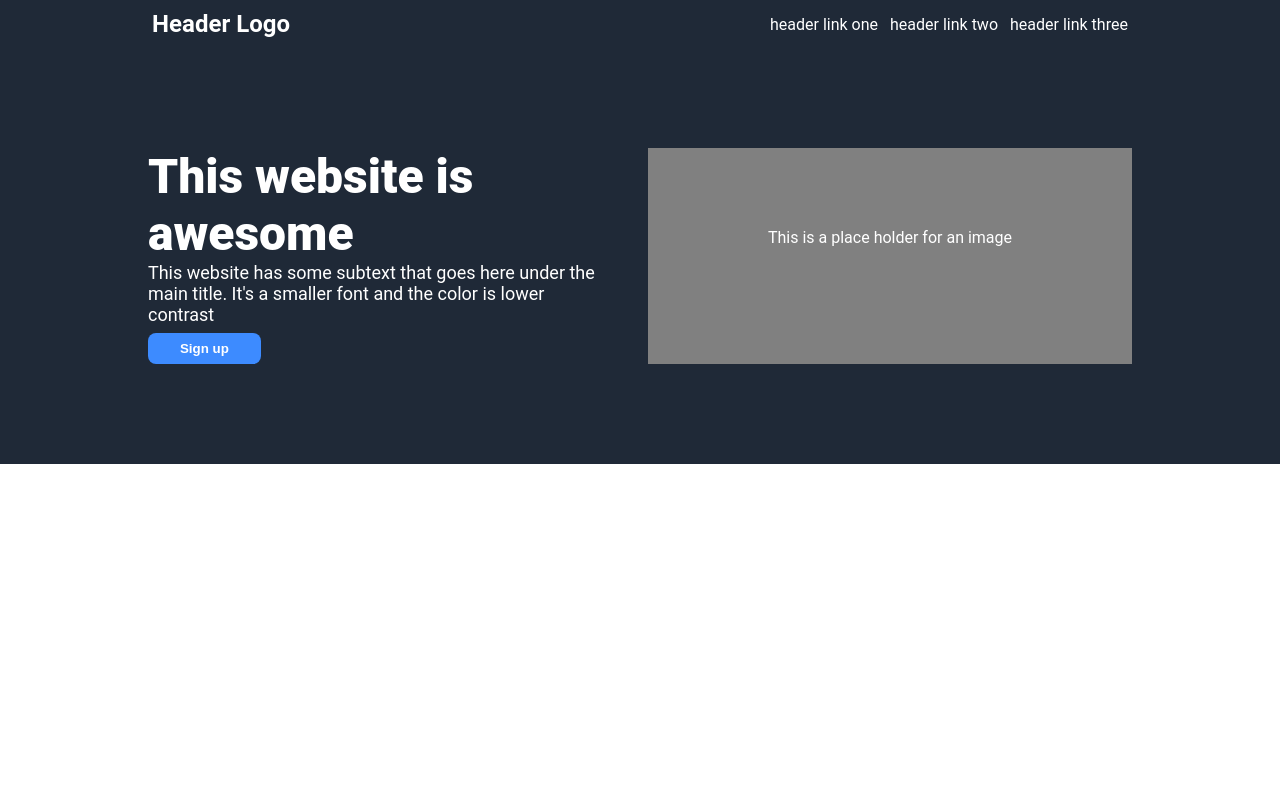
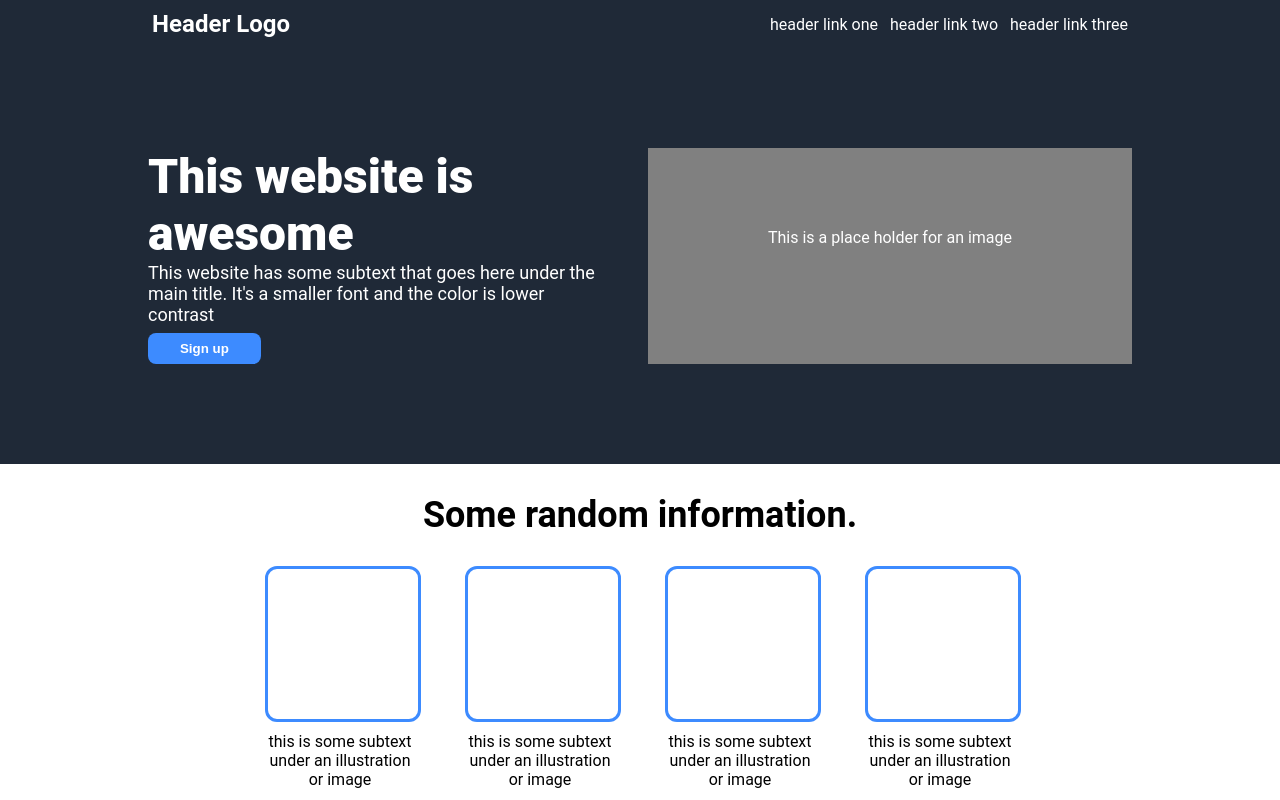
Before and after one commit to JDorman555/odin-landing-page, a plain HTML site: page index.html in a window 1280 px wide. Drawn offline with Linux system fonts and the light colour scheme.

Commit message:
Setup info section

```diff
--- a/index.html
+++ b/index.html
@@ -32,6 +32,31 @@
       </div>
     </div>
 
+    <div class="info-section">
+      <div class="info-title">
+        <h2>Some random information.</h2>
+      </div>
+      <div class="container">
+        <div class="info">
+          <div class="box"></div>
+          <div class="text">this is some subtext under an illustration or image</div>
+        </div>
+        <div class="info">
+          <div class="box"></div>
+          <div class="text">this is some subtext under an illustration or image</div>
+        </div>
+        <div class="info">
+          <div class="box"></div>
+          <div class="text">this is some subtext under an illustration or image</div>
+        </div>
+        <div class="info">
+          <div class="box"></div>
+          <div class="text">this is some subtext under an illustration or image</div>
+        </div>
+      </div>
+    </div>
+
+
 
   </body>
 
--- a/style.css
+++ b/style.css
@@ -75,3 +75,37 @@ button {
   font-size: 24px;
   font-weight: 700;
 }
+
+.info-section {
+  display: flex;
+  flex-direction: column;
+  color: black;
+  text-align: center;
+}
+.container {
+  display: flex;
+  justify-content: center;
+  align-items: center;
+  gap: 50px;
+}
+
+.info-title h2{
+  font-size: 36px;
+}
+
+.info {
+  display: flex;
+  flex-direction: column;
+  width: 150px;
+}
+
+.box {
+  border: 3px solid rgb(61, 139, 255);
+  border-radius: 12px;
+  height: 150px;
+  width: 150px;
+}
+
+.text {
+  margin-top: 10px;
+}
```
